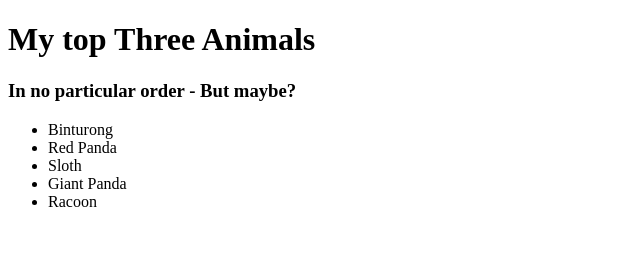
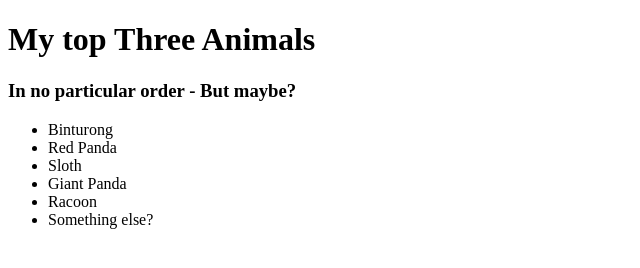
Before and after one commit to JamesThreadgill97/my_first_github_repo, a plain HTML site: page index.html in a window 1280 px wide. Shown: the whole page, without its empty margins (0-640 px from the left). Drawn offline with Linux system fonts and the light colour scheme.

Commit message:
Added li item

```diff
--- a/index.html
+++ b/index.html
@@ -19,6 +19,7 @@
             <li>Sloth</li>
             <li>Giant Panda</li>
             <li>Racoon</li>
+            <li>Something else?</li>
         </ul>
     </body>
 </html>
```
